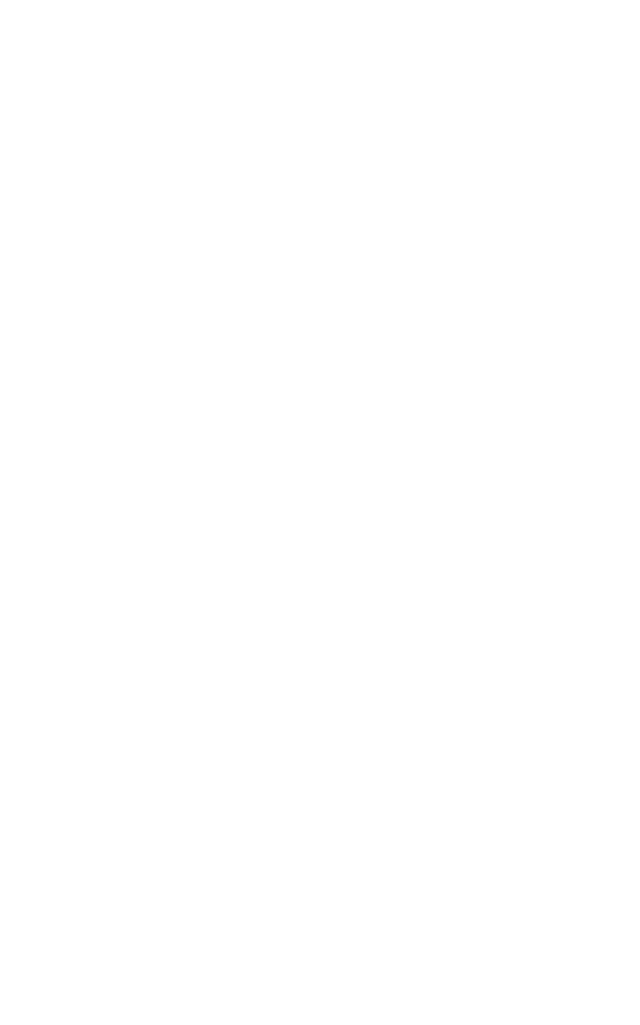
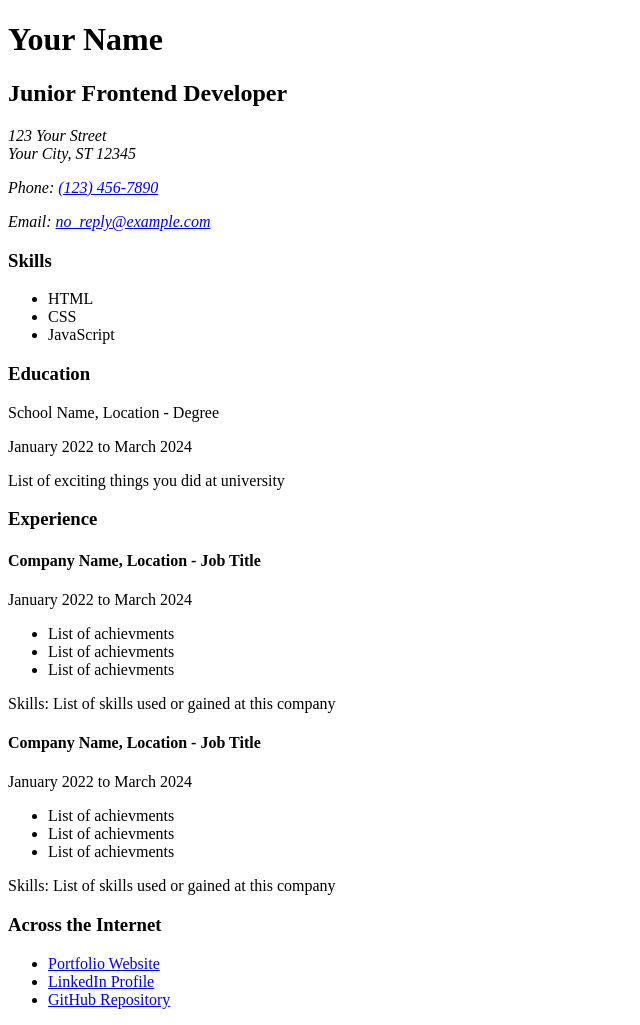
Before and after one commit to mixedd69/roadmap.sh-projects, a plain HTML site: page frontend-projects/single-page-cv/index.html in a window 1280 px wide. Shown: the whole page, without its empty margins (0-640 px from the left). Before the commit the page ends 800 px from the top, so only its background shows below. Drawn offline with Linux system fonts and the light colour scheme.

Commit message:
Add content to page and update README.md

```diff
--- a/frontend-projects/single-page-cv/index.html
+++ b/frontend-projects/single-page-cv/index.html
@@ -1,11 +1,93 @@
 <!DOCTYPE html>
 <html lang="en">
+
 <head>
     <meta charset="UTF-8">
     <meta name="viewport" content="width=device-width, initial-scale=1.0">
-    <title>Curriculum Vitae</title>
+    <title>Your Name - Job Title</title>
 </head>
+
 <body>
 
+    <!-- Header containing information about user-->
+    <header>
+        <h1>Your Name</h1>
+        <h2>Junior Frontend Developer</h2>
+        <address>
+            <p>123 Your Street<br>
+                Your City, ST 12345</p>
+            <p>Phone: <a href="tel: +11234567890">(123) 456-7890</a></p>
+            <p>Email: <a href="mailto:no_reply@example.com">no_reply@example.com</a></p>
+        </address>
+    </header>
+
+    <!-- Main Page Content-->
+    <main>
+        <!-- Skills Section-->
+        <section>
+            <h3>Skills</h3>
+            <ul>
+                <li>HTML</li>
+                <li>CSS</li>
+                <li>JavaScript</li>
+            </ul>
+        </section>
+
+        <!-- Education Section-->
+        <section>
+            <h3>Education</h3>
+            <p>School Name, Location - Degree</p>
+            <p>
+                <time datetime="2022-01">January 2022</time> to
+                <time datetime="2024-03">March 2024</time>
+            </p>
+            <p>List of exciting things you did at university</p>
+        </section>
+
+        <!-- Experience Section-->
+        <section>
+            <h3>Experience</h3>
+            <article>
+                <h4>Company Name, Location - Job Title</h4>
+                <p>
+                    <time datetime="2022-01">January 2022</time> to
+                    <time datetime="2024-03">March 2024</time>
+                </p>
+                <ul>
+                    <li>List of achievments</li>
+                    <li>List of achievments</li>
+                    <li>List of achievments</li>
+                </ul>
+                <p>Skills: List of skills used or gained at this company</p>
+            </article>
+
+            <article>
+                <h4>Company Name, Location - Job Title</h4>
+                <p>
+                    <time datetime="2022-01">January 2022</time> to
+                    <time datetime="2024-03">March 2024</time>
+                </p>
+                <ul>
+                    <li>List of achievments</li>
+                    <li>List of achievments</li>
+                    <li>List of achievments</li>
+                </ul>
+                <p>Skills: List of skills used or gained at this company</p>
+            </article>
+        </section>
+
+        <!-- Links Section-->
+        <section>
+            <h3>Across the Internet</h3>
+            <ul>
+                <li><a href="https://webpage.com" rel="noopener" target="_blank">Portfolio Website</a></li>
+                <li><a href="https://linkedin.com/in/username/" rel="noopener" target="_blank">LinkedIn Profile</a></li>
+                <li><a href="https://github.com/username" rel="noopener" target="_blank">GitHub Repository</a></li>
+            </ul>
+        </section>
+    </main>
+
+
 </body>
+
 </html>
```
Also changed, not shown: 1 other file.
